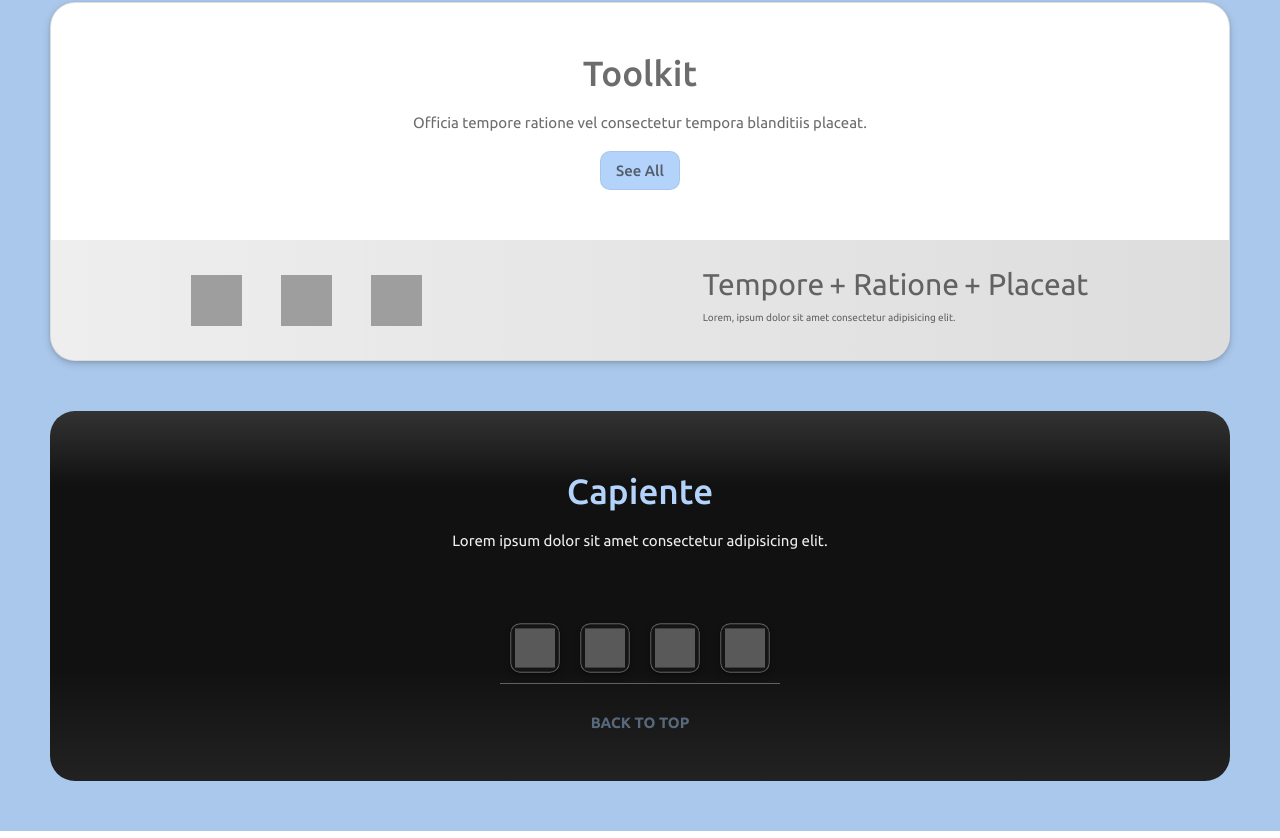
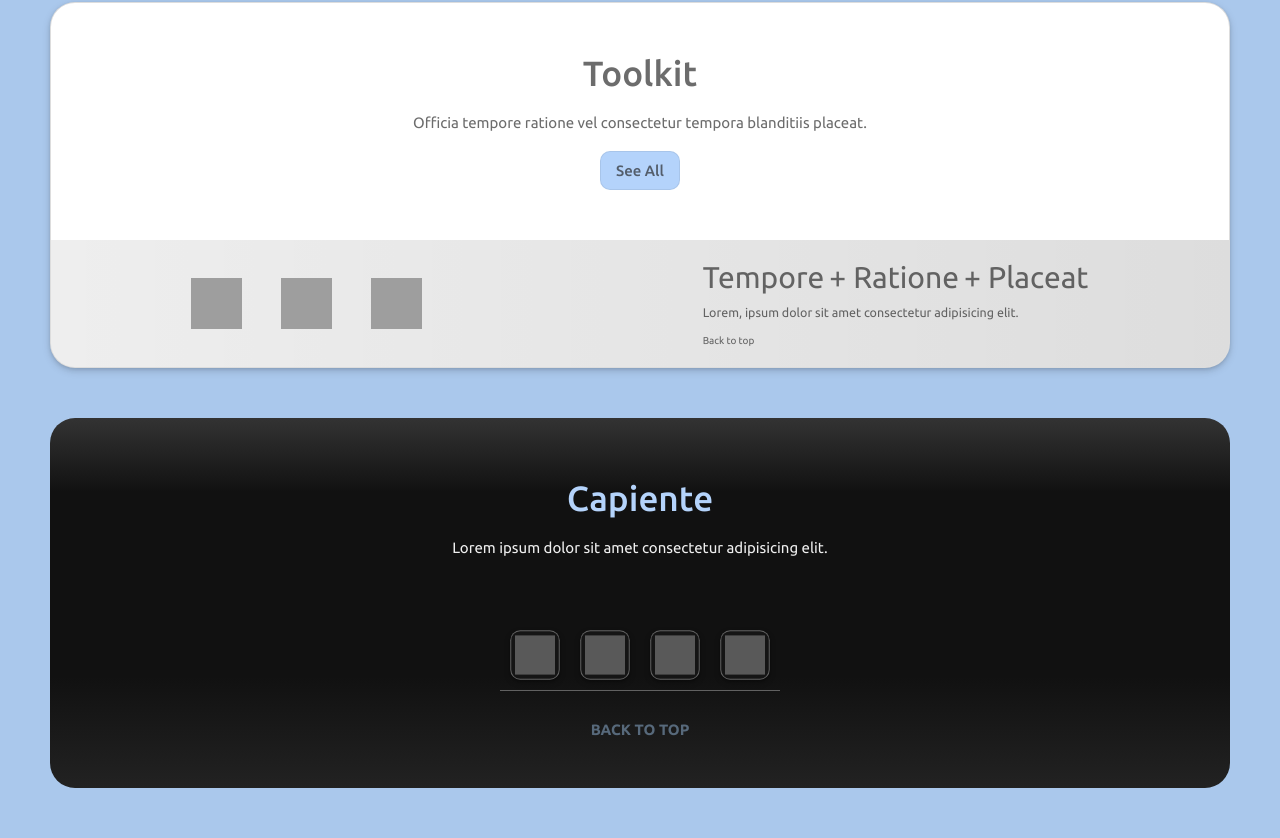
Before and after one commit to DylanSchiff/phuggit-proto, a React (Create React App) app: page / in a window 1280 px wide. Shown: the part 1936-2774 px from the top of the page. Built offline with nearby package versions, Linux system fonts and the light colour scheme; grey boxes are pictures that could not be loaded.

Commit message:
backtotoptools

```diff
--- a/src/components/toolkit/toolkit.component.jsx
+++ b/src/components/toolkit/toolkit.component.jsx
@@ -147,7 +147,11 @@ const FooterDetailsHeadings = styled.div`
     justify-content: center;
     flex-flow: row wrap;
 `;
-
+const TinyTextSpanLink = styled.div`
+    &:hover {
+        text-decoration: underline;
+    }
+`;
 const Toolkit = ({ tools }) => {
     const [toolsVisible, setToolsVisible] = useState(false);
     const toggleToolsVisible = () => setToolsVisible(!toolsVisible);
@@ -237,10 +241,21 @@ const Toolkit = ({ tools }) => {
                     <PageSpan
                         textalign="center"
                         margin="10px 20px"
-                        fontsize="10px"
+                        fontsize="12.5px"
                         fontweight="400"
                         spantext="Lorem, ipsum dolor sit amet consectetur adipisicing elit."
                     />
+                    <TinyTextSpanLink
+                        onClick={() => window.scrolltoheadsection()}
+                    >
+                        <PageSpan
+                            textalign="center"
+                            margin="0px 20px"
+                            fontsize="10px"
+                            fontweight="400"
+                            spantext="Back to top"
+                        />
+                    </TinyTextSpanLink>
                 </ToolFooterDetails>
             </ToolsFooter>
         </ToolkitContainer>
```
